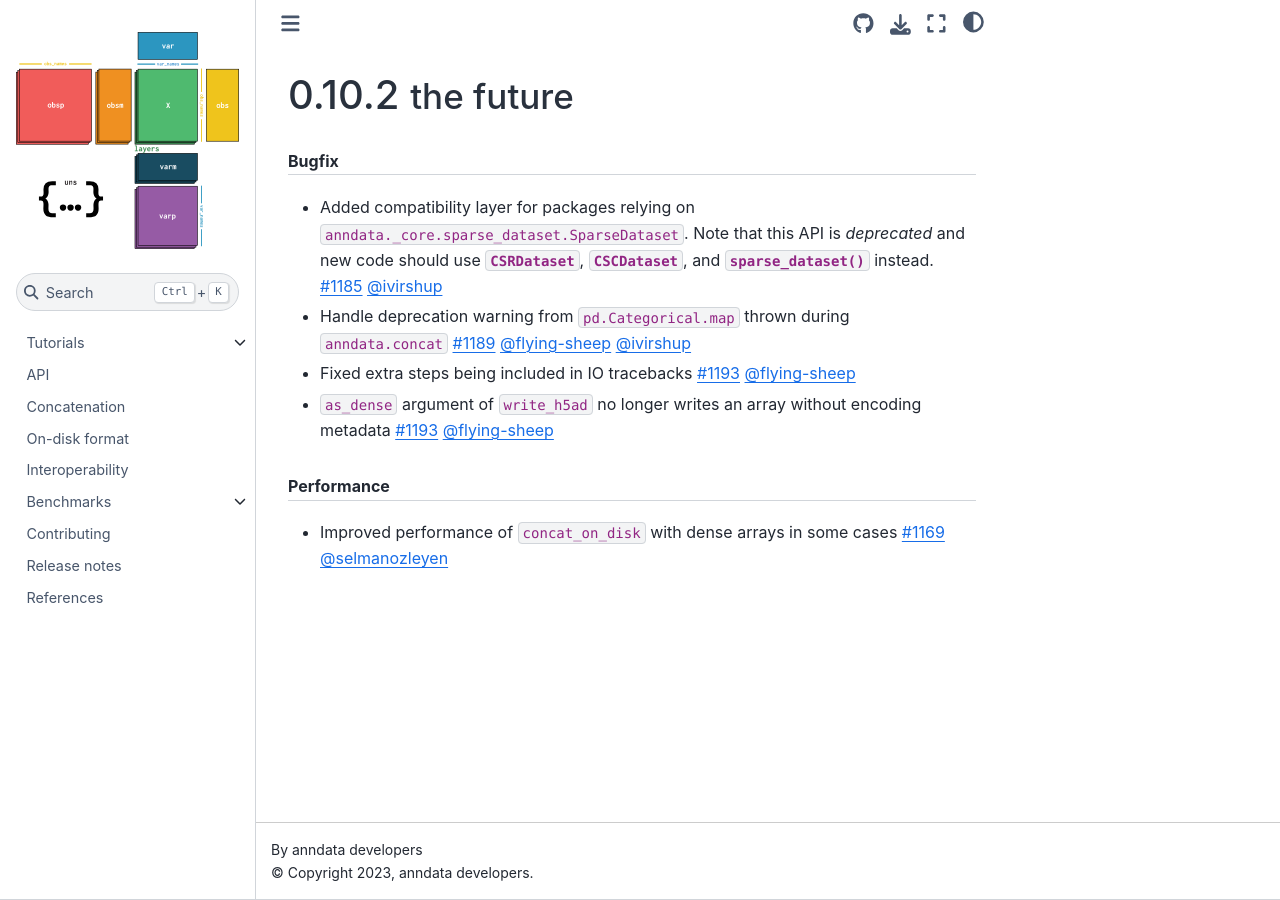
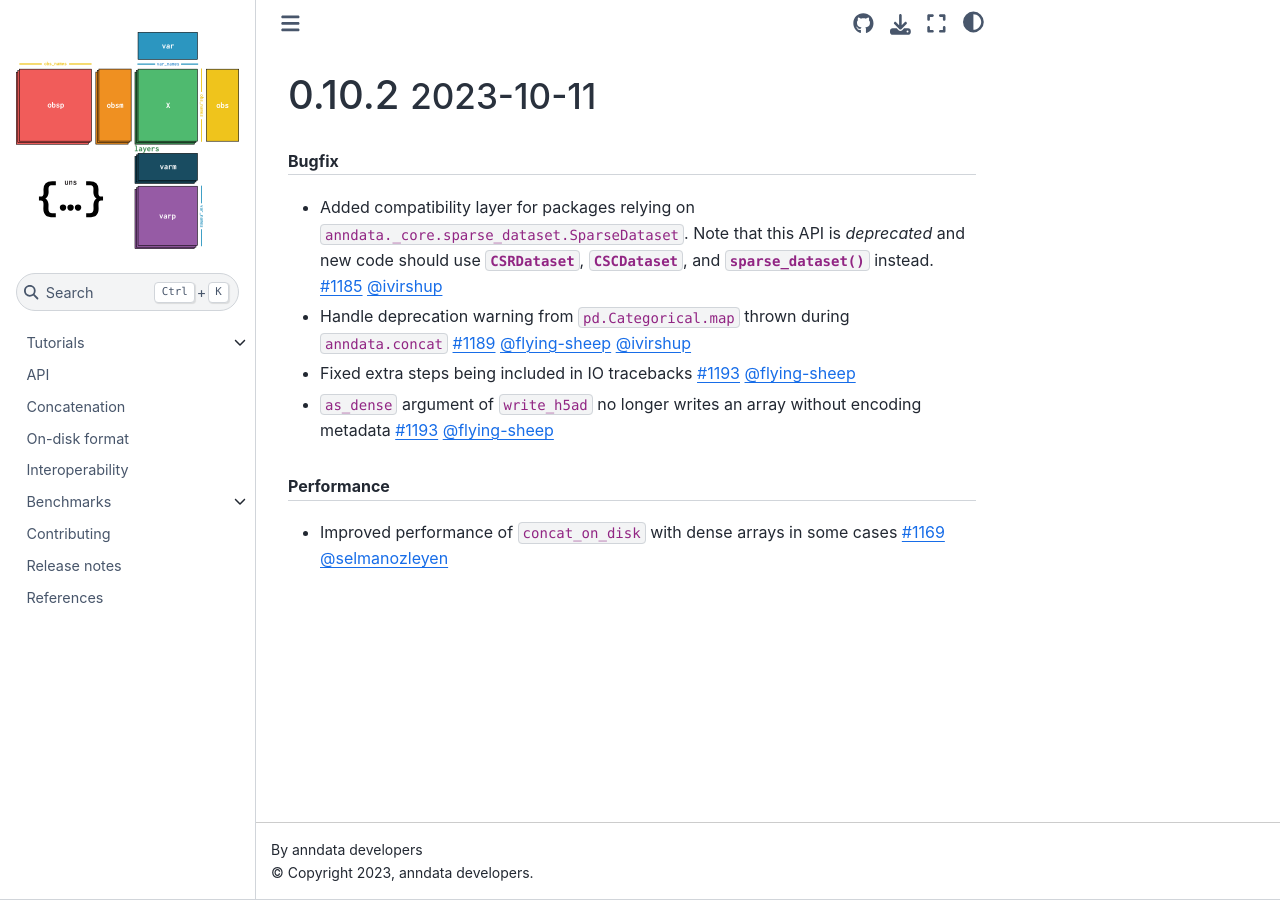
Before and after one commit to scverse/anndata, a Sphinx documentation site: the page built from docs/release-notes/0.10.2.md, in a window 1280 px wide. Built offline with Sphinx 7.4.7 and the Sphinx Book theme 1.1.4, drawn with Linux system fonts in a browser that asks for light colours.

Commit message:
Add date

````diff
--- a/docs/release-notes/0.10.2.md
+++ b/docs/release-notes/0.10.2.md
@@ -1,4 +1,4 @@
-### 0.10.2 {small}`the future`
+### 0.10.2 {small}`2023-10-11`
 
 ```{rubric} Bugfix
 ```
````
